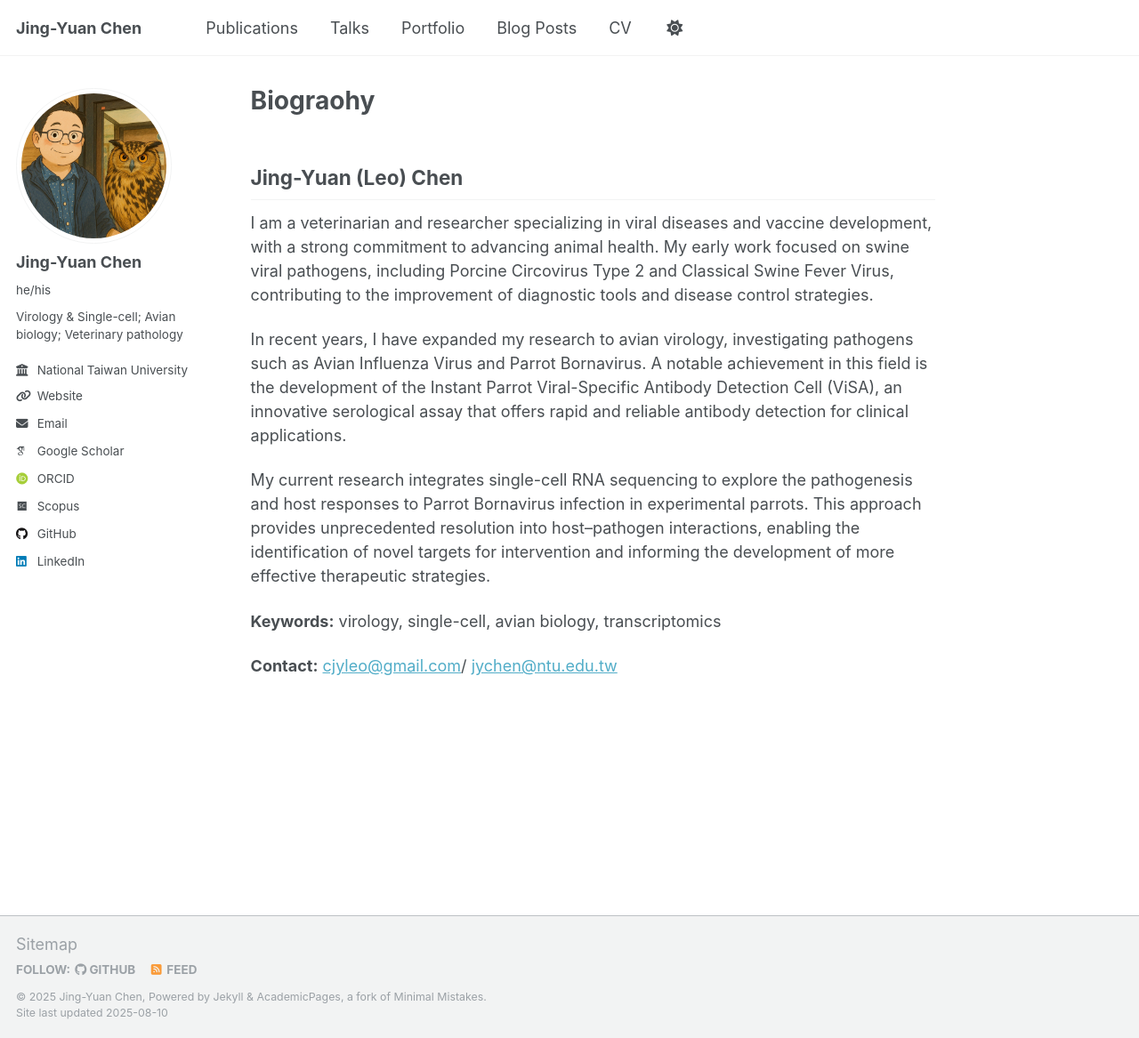
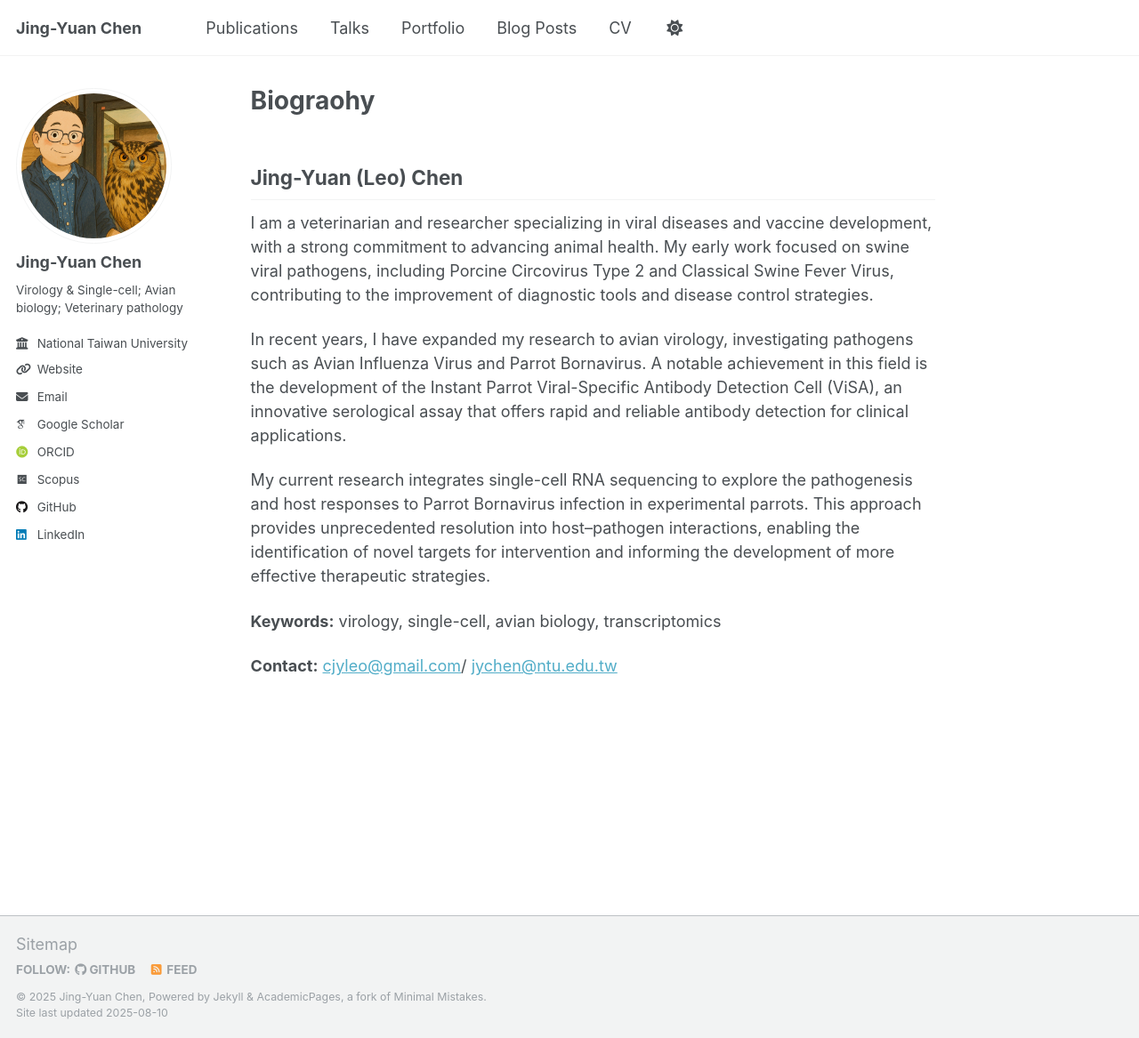
Before and after one commit to jychen74/jychen74.github.io, a Jekyll site: the page built from _pages/about.md, in a window 1280 px wide and 1167 px high. Shown: the whole window at 89% size. Built offline with Jekyll 4.4.1, drawn with Linux system fonts in a browser that asks for light colours; some web fonts are replaced; a script that is not in the unit is left out.

Commit message:
_config.yml update

```diff
--- a/_config.yml
+++ b/_config.yml
@@ -24,7 +24,7 @@ author:
   # Biographic information
   avatar           : "profile.jpg"
   name             : "Jing-Yuan Chen"
-  pronouns         : "he/his"
+  # pronouns         : "he/his"
   bio              : "Virology & Single-cell; Avian biology; Veterinary pathology"
 #  location         : "Taiwan"
   employer         : "National Taiwan University"
```
